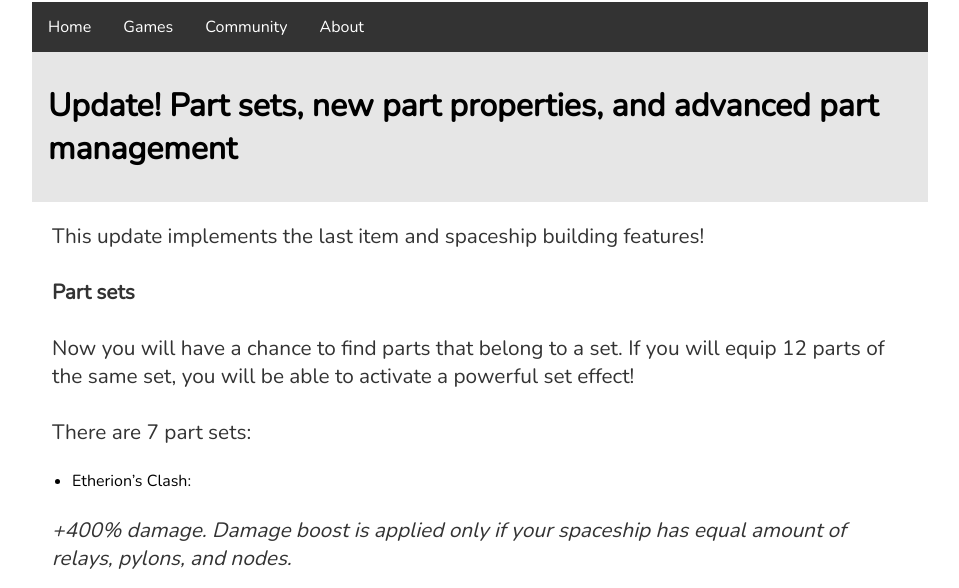
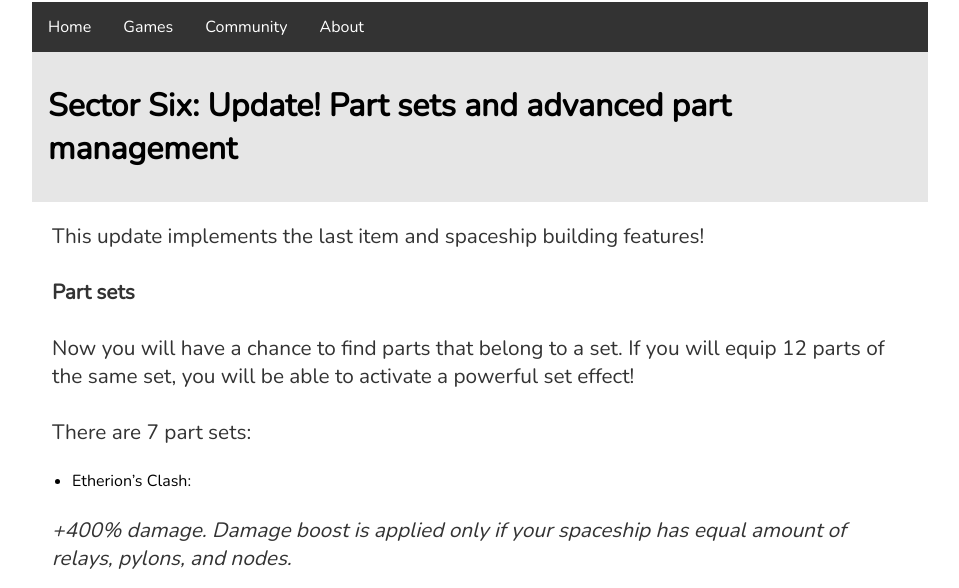
Before and after one commit to Phoebe3663/Zuurix.github.io, a Jekyll site: the page built from _posts/2017-06-27-082-update.md, in a window 1280 px wide and 900 px high, cut to the strip 312-900 px from the top of the window. Shown: the whole strip, without its empty margins (160-1119 px from the left). Built offline with Jekyll 4.4.1, drawn with Linux system fonts in a browser that asks for light colours; comment, search, counter and statistics services are not loaded.

Commit message:
Update 2017-06-27-082-update.md

```diff
--- a/_posts/2017-06-27-082-update.md
+++ b/_posts/2017-06-27-082-update.md
@@ -1,6 +1,6 @@
 ---
 layout: post
-title: "Update! Part sets, new part properties, and advanced part management"
+title: "Sector Six: Update! Part sets and advanced part management"
 date: 2017-06-27
 ---
 
```
